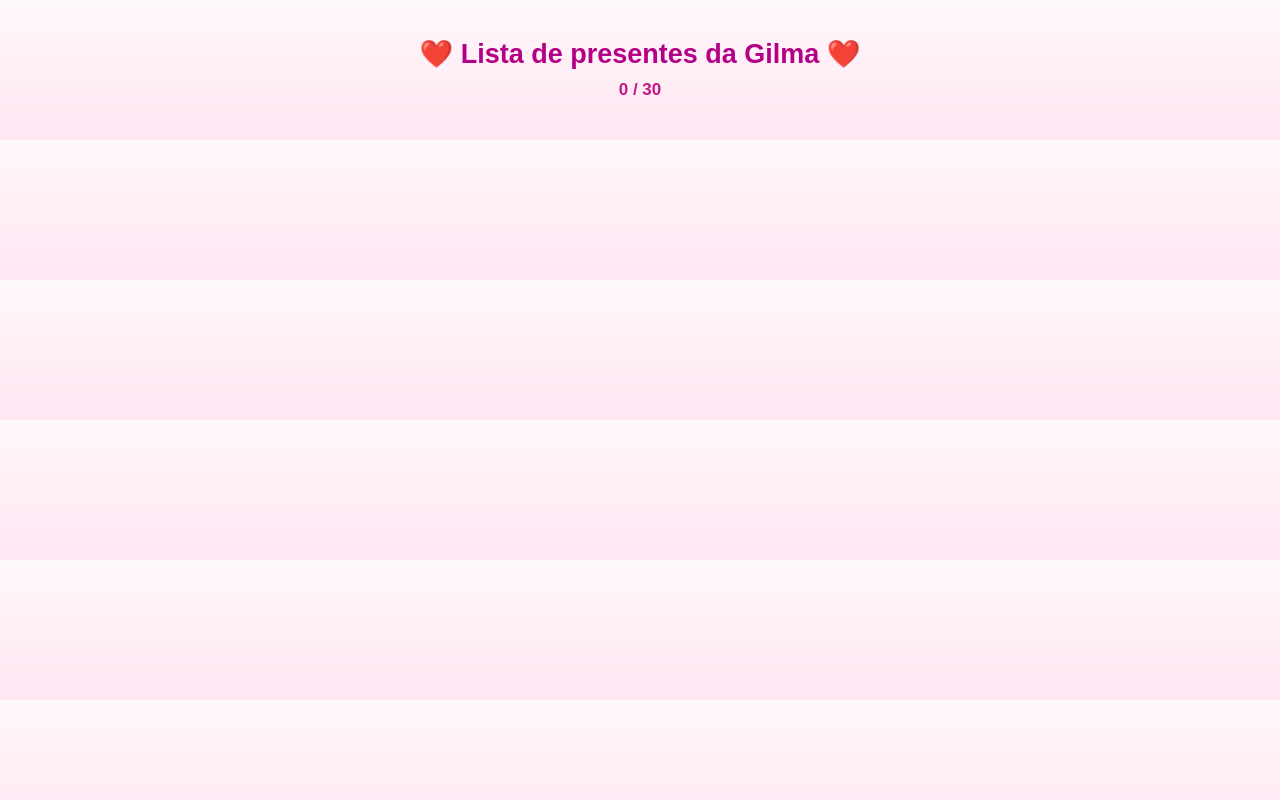
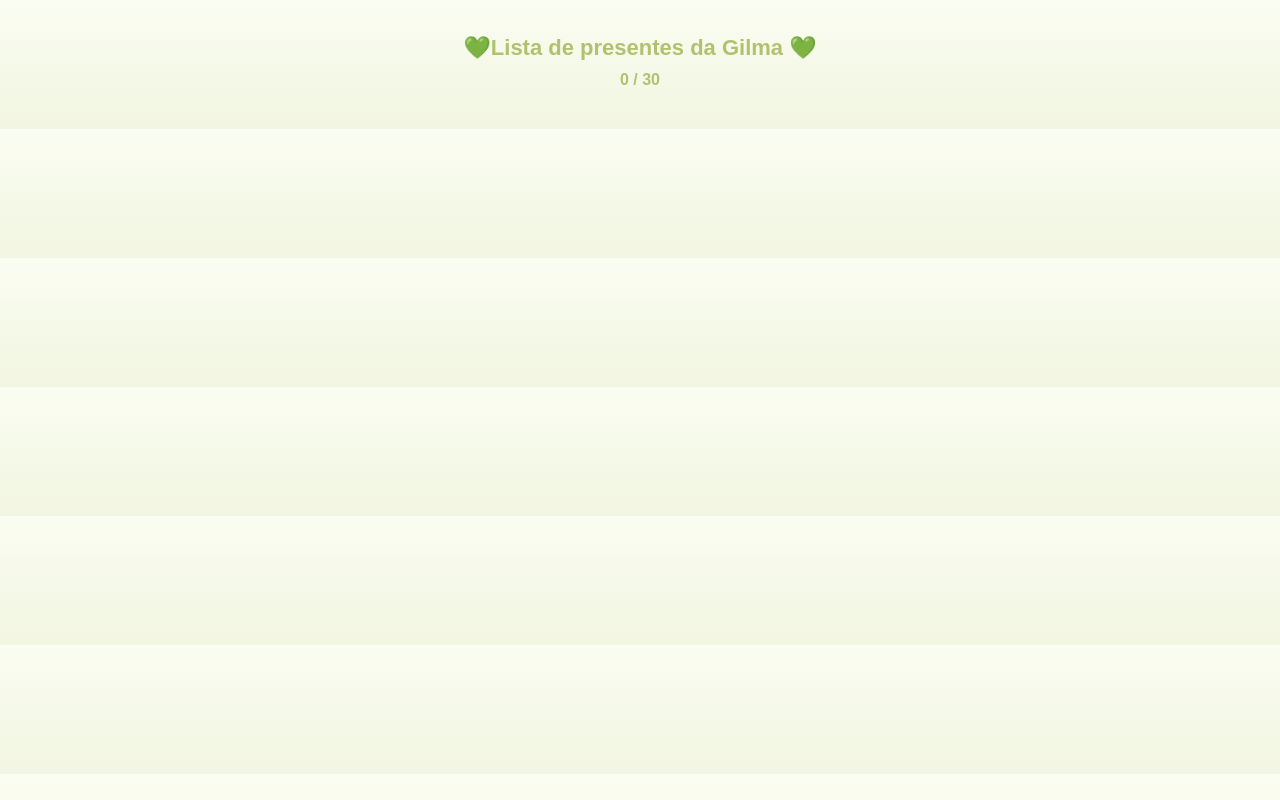
Before and after one commit to jaciraamora/Lista-de-presentes-da-Gilma-, a plain HTML site: page index.html in a window 1280 px wide. Drawn offline with Linux system fonts and the light colour scheme; no server answers.

Commit message:
Add files via upload

```diff
--- a/index.html
+++ b/index.html
@@ -9,25 +9,25 @@
 <style>
 body {
   font-family: "Poppins", sans-serif;
-  background: linear-gradient(to bottom, #fff8fb, #ffe6f2);
+  background: linear-gradient(to bottom, #FAFDF1, #F1F5E1);
   margin: 0;
   padding: 20px;
-  color: #4a004a;
+  color: #ADBA78;
 }
 
 h1 {
   text-align: center;
-  color: #b30086;
-  font-size: 27px;
+  color: #B1C170;
+  font-size: 22px;
   margin-bottom: 10px;
 }
 
 #contador {
   text-align: center;
-  font-size: 17px;
+  font-size: 16px;
   font-weight: bold;
   margin-bottom: 20px;
-  color: #c71585;
+  color: #B1C170;
 }
 
 ul {
@@ -55,7 +55,7 @@ li:hover {
 }
 
 button {
-  background: #b30086;
+  background: #B0BE78;
   color: white;
   border: none;
   padding: 8px 12px;
@@ -82,7 +82,7 @@ button:disabled {
 
 <body>
 
-<h1>❤️ Lista de presentes da Gilma ❤️</h1>
+<h1>💚Lista de presentes da Gilma 💚</h1>
 
 <div id="contador">0 / 30</div>
 
```
